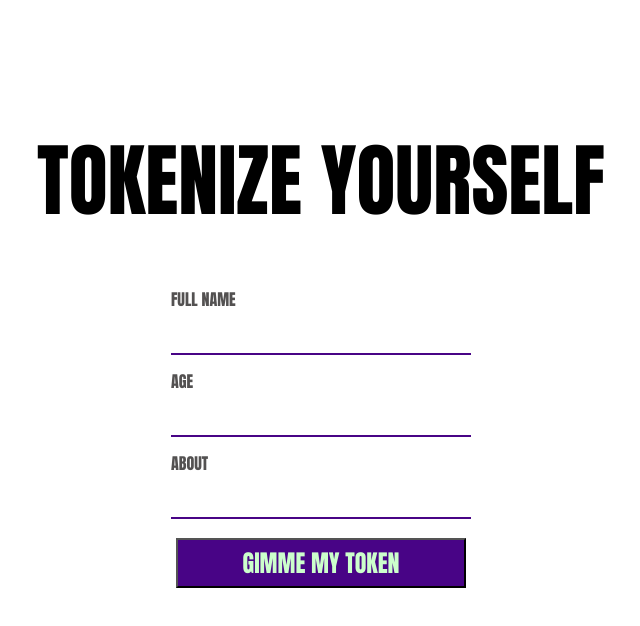
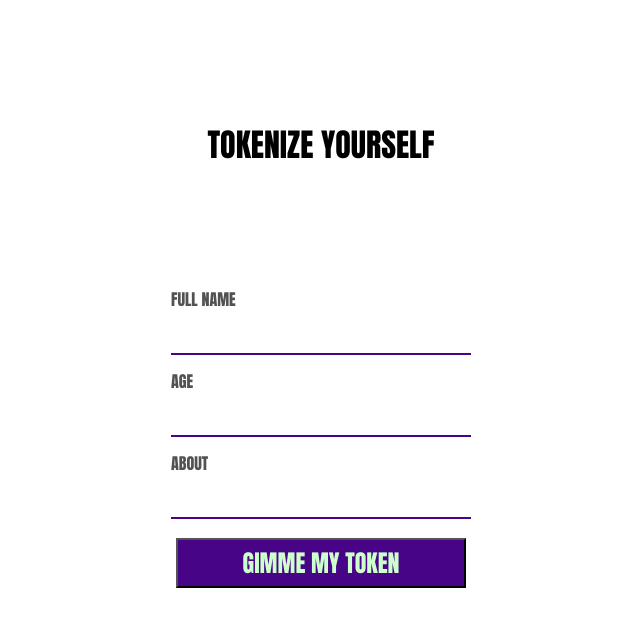
Before and after one commit to sumitsaurav57/tokenman, a plain HTML site: page index.html in a window 1280 px wide. Shown: the whole page, without its empty margins (319-959 px from the left). Drawn offline with Linux system fonts and the light colour scheme.

Commit message:
Update style.css

```diff
--- a/style.css
+++ b/style.css
@@ -66,7 +66,8 @@ button {
 }
 .title {
   text-transform: uppercase;
-  font-size: 10vh;
+
+  font-size: clamp(1rem, 10vw, 2rem);
   font-family: Impact, Haettenschweiler, "Arial Narrow Bold", sans-serif;
 }
 #name {
```
